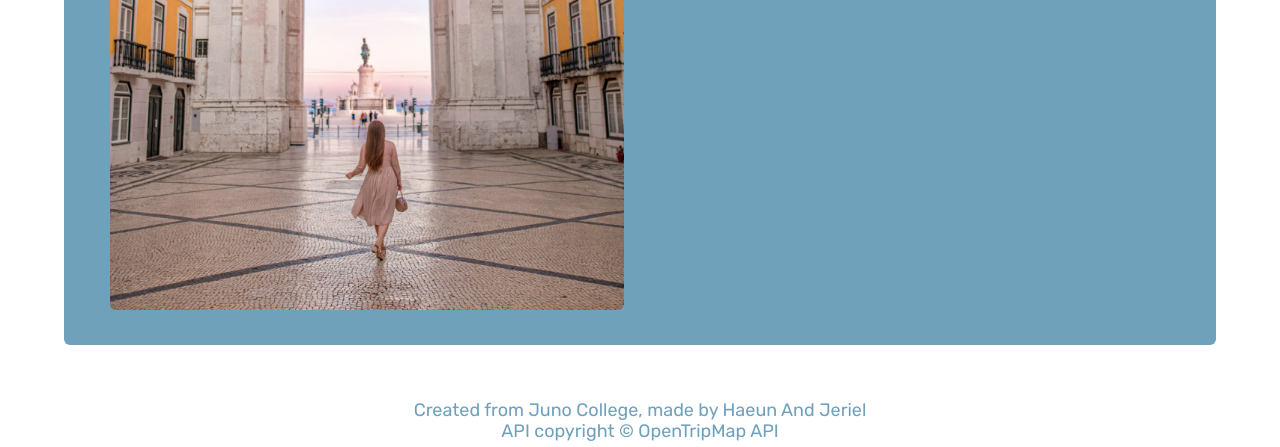
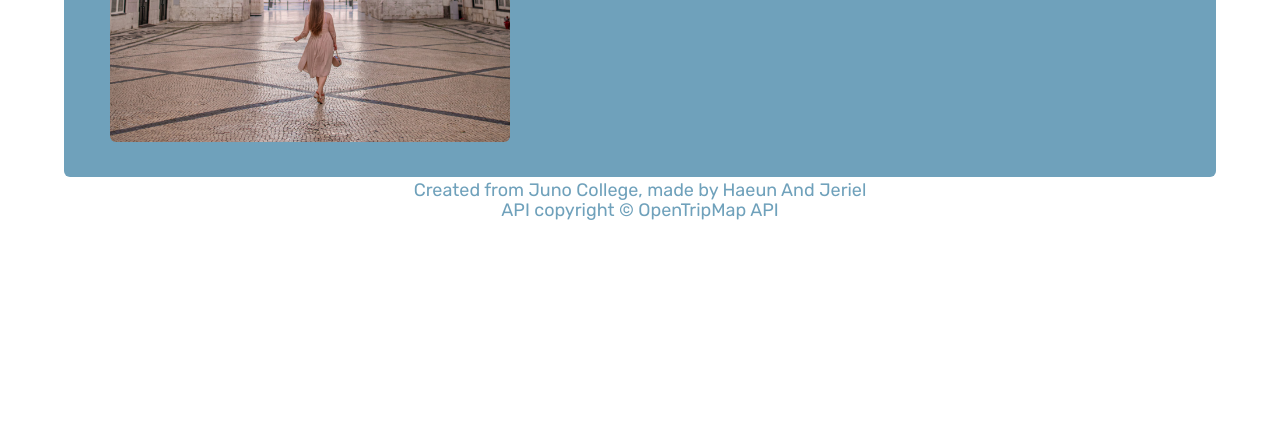
Before and after one commit to jerielasg/Project2, a plain HTML site: page about.html in a window 1280 px wide. Shown: the part 574-1021 px from the top of the page. After the commit the page ends 800 px from the top, so only its background shows below. Drawn offline with Linux system fonts and the light colour scheme; a web font is replaced by a local one.

Commit message:
Footer styles updated(moved to bottom of page, About image updated(re-size)

```diff
--- a/styles/sass/partials/_aboutStyles.scss
+++ b/styles/sass/partials/_aboutStyles.scss
@@ -17,5 +17,7 @@
 .gallery {
     img {
         border-radius: 6px 6px;
+        height: 550px;
+        width: 400px;
     }
 }
--- a/styles/sass/partials/_footer.scss
+++ b/styles/sass/partials/_footer.scss
@@ -5,4 +5,6 @@ footer {
     bottom: 0;
     width: 100%;
     font-size: 0.9rem;
+    bottom: 0;
+    position: absolute;
 }
```
Also changed, not shown: styles/sass/styles.css, 1 other file.
